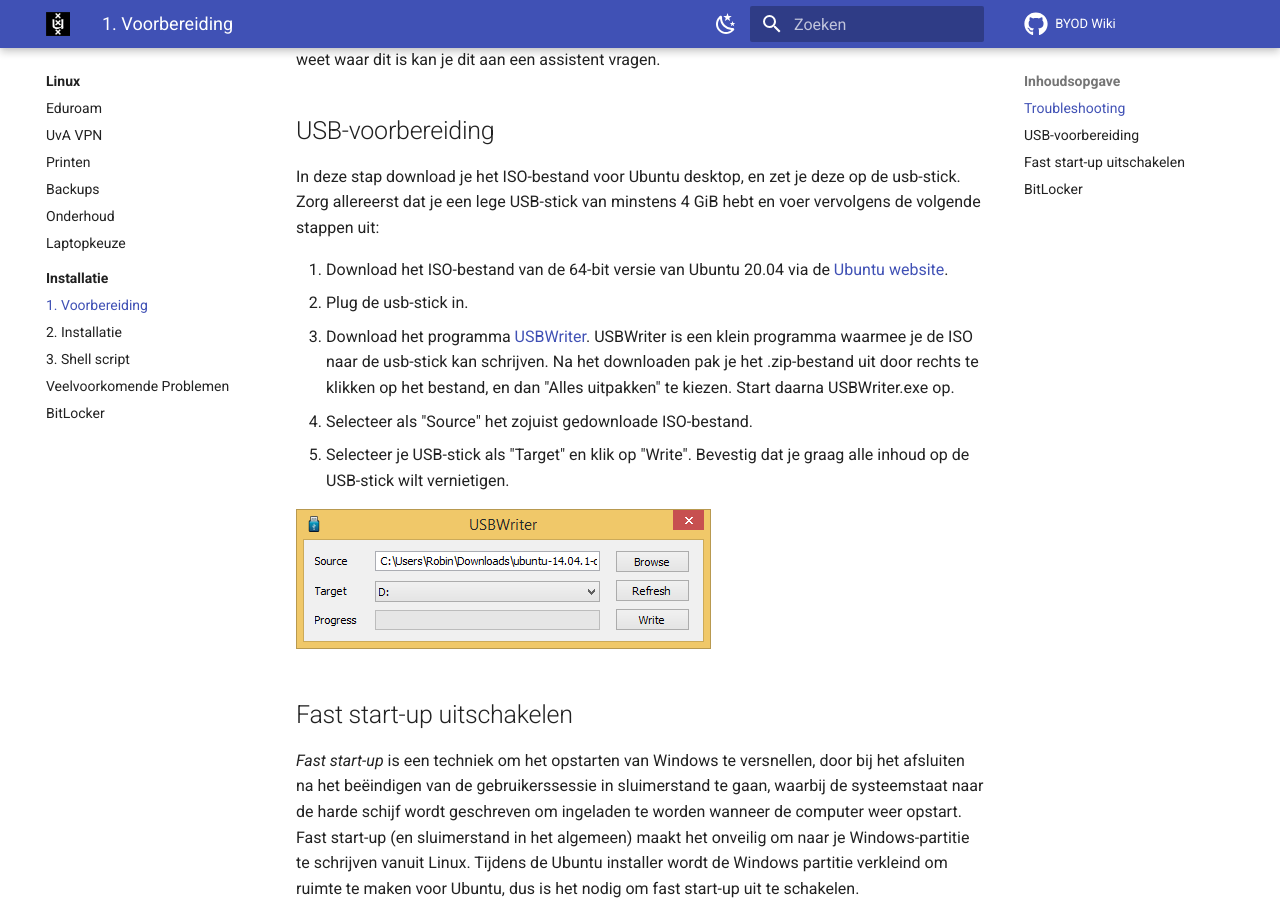
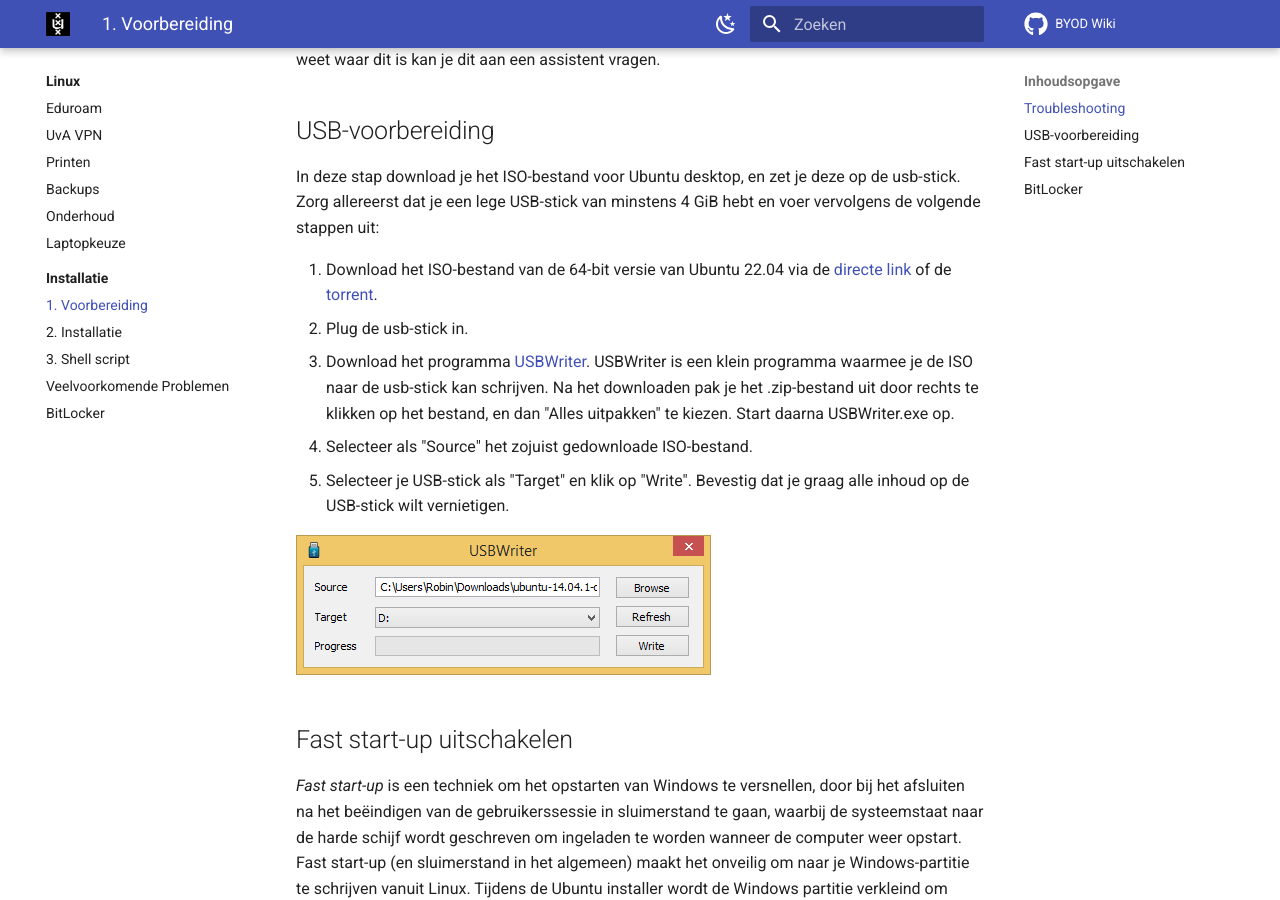
Before and after one commit to svkampen/byod-wiki, an MkDocs documentation site: the page built from docs/linux/installatie/voorbereiding.md, in a window 1280 px wide and 900 px high, scrolled down 425 px. Built offline with MkDocs 1.6.1 and Material for MkDocs 9.7.7, drawn with Linux system fonts in a browser that asks for light colours; comment, search, counter and statistics services are not loaded.

Commit message:
22.04 download link

```diff
--- a/docs/linux/installatie/voorbereiding.md
+++ b/docs/linux/installatie/voorbereiding.md
@@ -7,7 +7,7 @@ Gaat er iets mis tijdens of na de installatie? Kijk dan naar [de pagina met veel
 In deze stap download je het ISO-bestand voor Ubuntu desktop, en zet je deze op de usb-stick.
 Zorg allereerst dat je een lege USB-stick van minstens 4 GiB hebt en voer vervolgens de volgende stappen uit:
 
-1. Download het ISO-bestand van de 64-bit versie van Ubuntu 20.04 via de [Ubuntu website](https://ubuntu.com/download/desktop/thank-you?version=20.04.3&architecture=amd64).
+1. Download het ISO-bestand van de 64-bit versie van Ubuntu 22.04 via de [directe link](https://releases.ubuntu.com/22.04/ubuntu-22.04-desktop-amd64.iso) of de [torrent](https://releases.ubuntu.com/22.04/ubuntu-22.04-desktop-amd64.iso.torrent).
 2. Plug de usb-stick in.
 3. Download het programma [USBWriter](http://sourceforge.net/projects/usbwriter/). USBWriter is een klein programma waarmee je de ISO naar de usb-stick kan schrijven. Na het downloaden pak je het .zip-bestand uit door rechts te klikken op het bestand, en dan "Alles uitpakken" te kiezen. Start daarna USBWriter.exe op.
 4. Selecteer als "Source" het zojuist gedownloade ISO-bestand.
```
